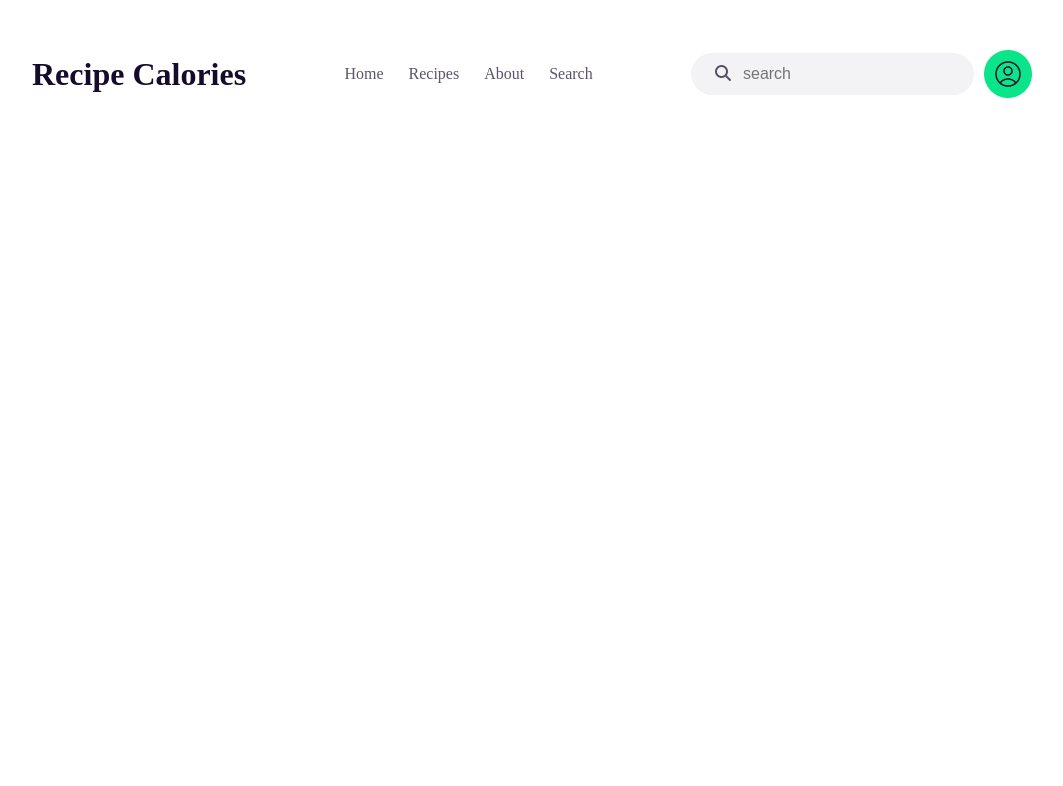
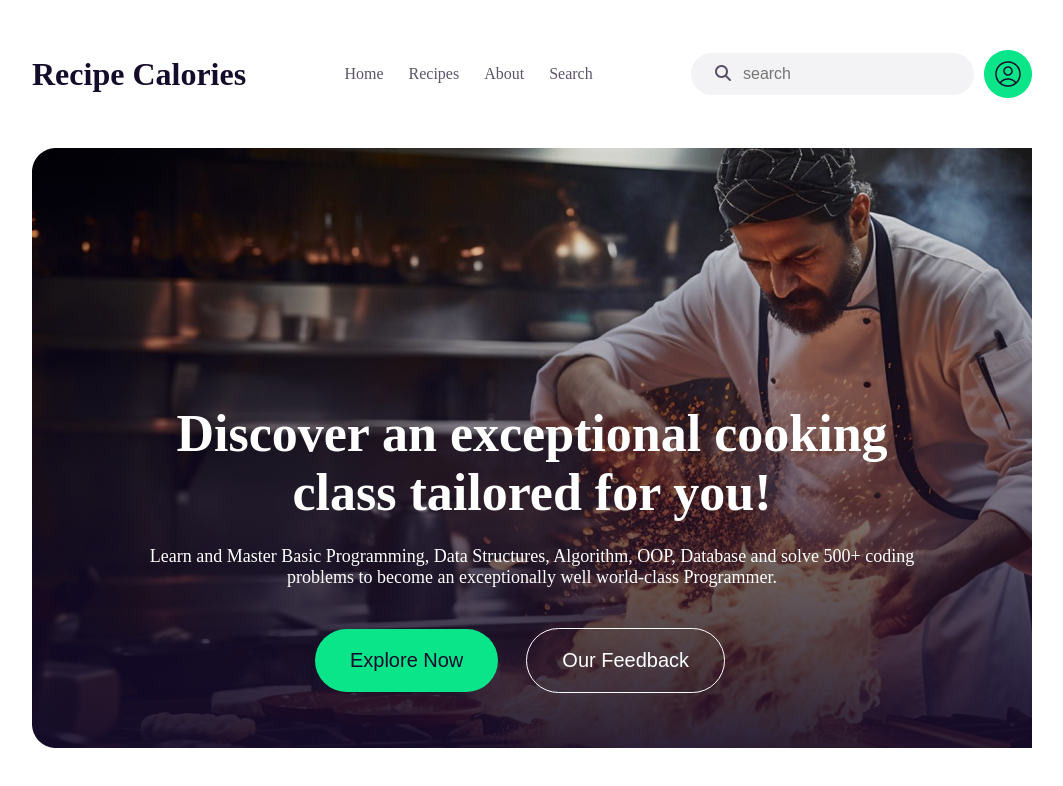
Before and after one commit to Rabby1062/recipe-calories, a plain HTML site: page index.html in a window 1280 px wide. Shown: the whole page, without its empty margins (108-1171 px from the left). Drawn offline with Linux system fonts and the light colour scheme.

Commit message:
Banner added

```diff
--- a/index.html
+++ b/index.html
@@ -28,7 +28,7 @@
               <li><a href="#">Search</a></li>
             </ul>
           </div>
-          <div class="searcebar">
+          <div class="searchbar">
             <div class="input">
               <i class="fa-solid fa-magnifying-glass"></i>
               <input class="search" type="search" placeholder="search" />
@@ -39,5 +39,23 @@
       </div>
     </header>
     <!-- header end -->
+
+    <div class="container">
+      <div class="background">
+        <div class="banner">
+          <h1>
+            Discover an exceptional cooking <br />
+            class tailored for you!
+          </h1>
+          <p>
+            Learn and Master Basic Programming, Data Structures, Algorithm, OOP,
+            Database and solve 500+ coding <br />problems to become an
+            exceptionally well world-class Programmer.
+          </p>
+          <button class="btn-primary">Explore Now</button>
+          <button class="btn-2">Our Feedback</button>
+        </div>
+      </div>
+    </div>
   </body>
 </html>
--- a/style.css
+++ b/style.css
@@ -6,6 +6,8 @@
 body {
   overflow-x: hidden;
 }
+
+/* header start */
 
 header {
   align-items: center;
@@ -55,10 +57,60 @@ header {
   padding-left: 8px;
   font-size: 16px;
 }
-.searcebar {
+.searchbar {
   display: flex;
   align-items: center;
 }
 .search:focus-visible {
   outline: 0;
 }
+
+/* header end */
+
+/* banner start */
+
+.container {
+  color: #fff;
+  text-align: center;
+}
+
+.background {
+  background-image: url(img/banner.png);
+  background-repeat: no-repeat;
+  height: 100vh;
+  display: flex;
+  align-items: center;
+  justify-content: center;
+  text-align: center;
+}
+
+.banner h1 {
+  font-size: 52px;
+  font-weight: 600px;
+  margin-bottom: 24px;
+}
+.banner p {
+  font-size: 18px;
+  margin-bottom: 40px;
+}
+.btn-primary {
+  color: #150b2b;
+  background-color: #0be58a;
+  border-radius: 50px;
+  padding: 20px 35px;
+  border: none;
+  margin-right: 24px;
+  font-size: 20px;
+  font-weight: 500;
+}
+.btn-2 {
+  color: #fff;
+  background-color: transparent;
+  border-radius: 50px;
+  padding: 20px 35px;
+  border: 1px solid #fff;
+  margin-right: 24px;
+  font-size: 20px;
+  font-weight: 500;
+}
+/* banner end */
```
Also changed, not shown: img/banner.png (added).
